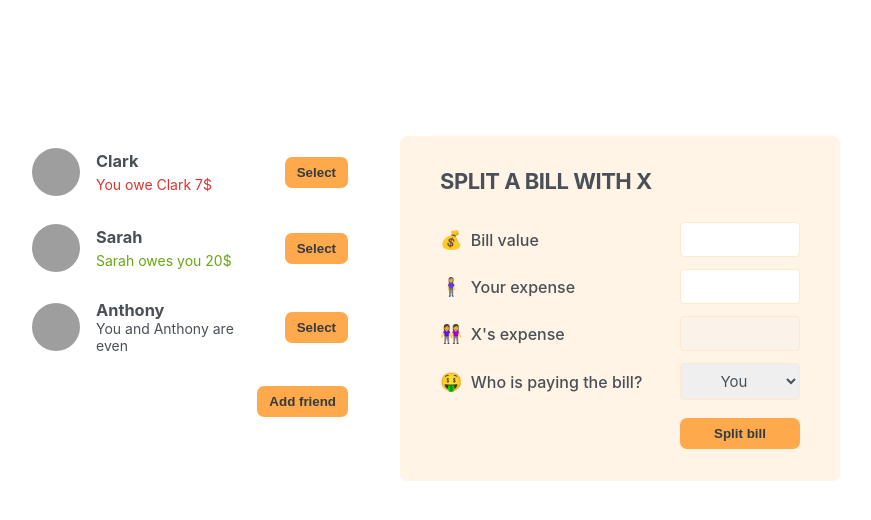
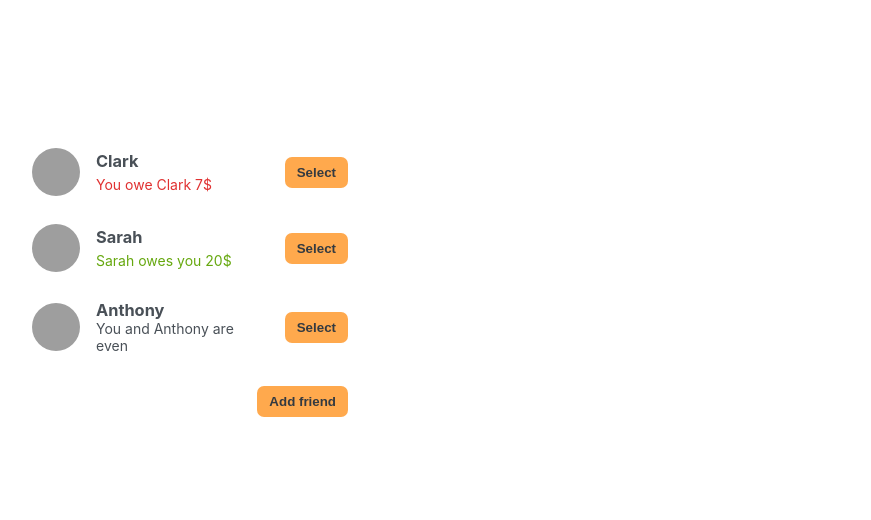
Before and after one commit to Aragorn-Elessar/eat-n-split, a React (Create React App) app: page / in a window 1280 px wide. Shown: the top 520 px of the page, without its empty margins (210-1081 px from the left). Built offline with nearby package versions, Linux system fonts and the light colour scheme; grey boxes are pictures that could not be loaded.

Commit message:
feat: Implement selecting a friend interaction behavior

```diff
--- a/src/components/App.js
+++ b/src/components/App.js
@@ -28,6 +28,7 @@ const initialFriends = [
 export default function App() {
   const [friends, setFriends] = useState(initialFriends);
   const [showAddFriend, setshowAddFriend] = useState(false);
+  const [selected, setSelected] = useState(null);
 
   function handleShowAddFriend() {
     setshowAddFriend(!showAddFriend);
@@ -38,19 +39,32 @@ export default function App() {
     setshowAddFriend(false);
   }
 
+  function handleSelection(friend) {
+    // Used optional chaining to prevent error by short circuiting
+    // Cannot read properties of null
+    setSelected(cur => (cur?.id === friend.id ? null : friend));
+    setshowAddFriend(false);
+  }
+
   return (
     <div className="app">
       <div className="sidebar">
-        <FriendsList friends={friends} />
+        <FriendsList
+          friends={friends}
+          selected={selected}
+          onSelection={handleSelection}
+        />
+
         {showAddFriend && (
           <FormAddFriend friends={friends} onAddFriend={handleAddFriend} />
         )}
+
         <Button onClick={handleShowAddFriend}>
           {showAddFriend ? 'Close' : 'Add friend'}
         </Button>
       </div>
 
-      <FormSplitBill />
+      {selected && <FormSplitBill selected={selected} />}
     </div>
   );
 }
--- a/src/components/FormSplitBill.js
+++ b/src/components/FormSplitBill.js
@@ -1,22 +1,22 @@
 import Button from './Button';
 
-export default function FormSplitBill() {
+export default function FormSplitBill({ selected }) {
   return (
     <form className="form-split-bill">
-      <h2>split a bill with X</h2>
+      <h2>split a bill with {selected.name}</h2>
       <label>💰 Bill value</label>
       <input type="text" />
 
       <label>🧍‍♀️ Your expense</label>
       <input type="text" />
 
-      <label>👭 X's expense</label>
+      <label>👭 {selected.name}'s expense</label>
       <input type="text" disabled />
 
       <label>🤑 Who is paying the bill?</label>
       <select>
         <option value="user">You</option>
-        <option value="friend">X</option>
+        <option value="friend">{selected.name}</option>
       </select>
 
       <Button>Split bill</Button>
--- a/src/components/Friend.js
+++ b/src/components/Friend.js
@@ -1,8 +1,12 @@
 import Button from './Button';
 
-export default function Friend({ friend }) {
+export default function Friend({ friend, onSelection, selected }) {
+  // Used optional chaining to prevent error by short circuiting
+  // Cannot read properties of null
+  const isSelected = selected?.id === friend.id;
+
   return (
-    <li>
+    <li className={isSelected ? 'selected' : ''}>
       <img src={friend.image} alt={friend.name} />
       <h3>{friend.name}</h3>
       {friend.balance < 0 && (
@@ -17,7 +21,9 @@ export default function Friend({ friend }) {
       )}
       {friend.balance === 0 && <p>You and {friend.name} are even</p>}
 
-      <Button>Select</Button>
+      <Button onClick={() => onSelection(friend)}>
+        {isSelected ? 'Close' : 'Select'}
+      </Button>
     </li>
   );
 }
--- a/src/components/FriendsList.js
+++ b/src/components/FriendsList.js
@@ -1,11 +1,16 @@
 import Friend from './Friend';
 
-export default function FriendsList({ friends }) {
+export default function FriendsList({ friends, onSelection, selected }) {
   return (
     <div>
       <ul>
         {friends.map(friend => (
-          <Friend friend={friend} key={friend.id} />
+          <Friend
+            friend={friend}
+            key={friend.id}
+            selected={selected}
+            onSelection={onSelection}
+          />
         ))}
       </ul>
     </div>
```
